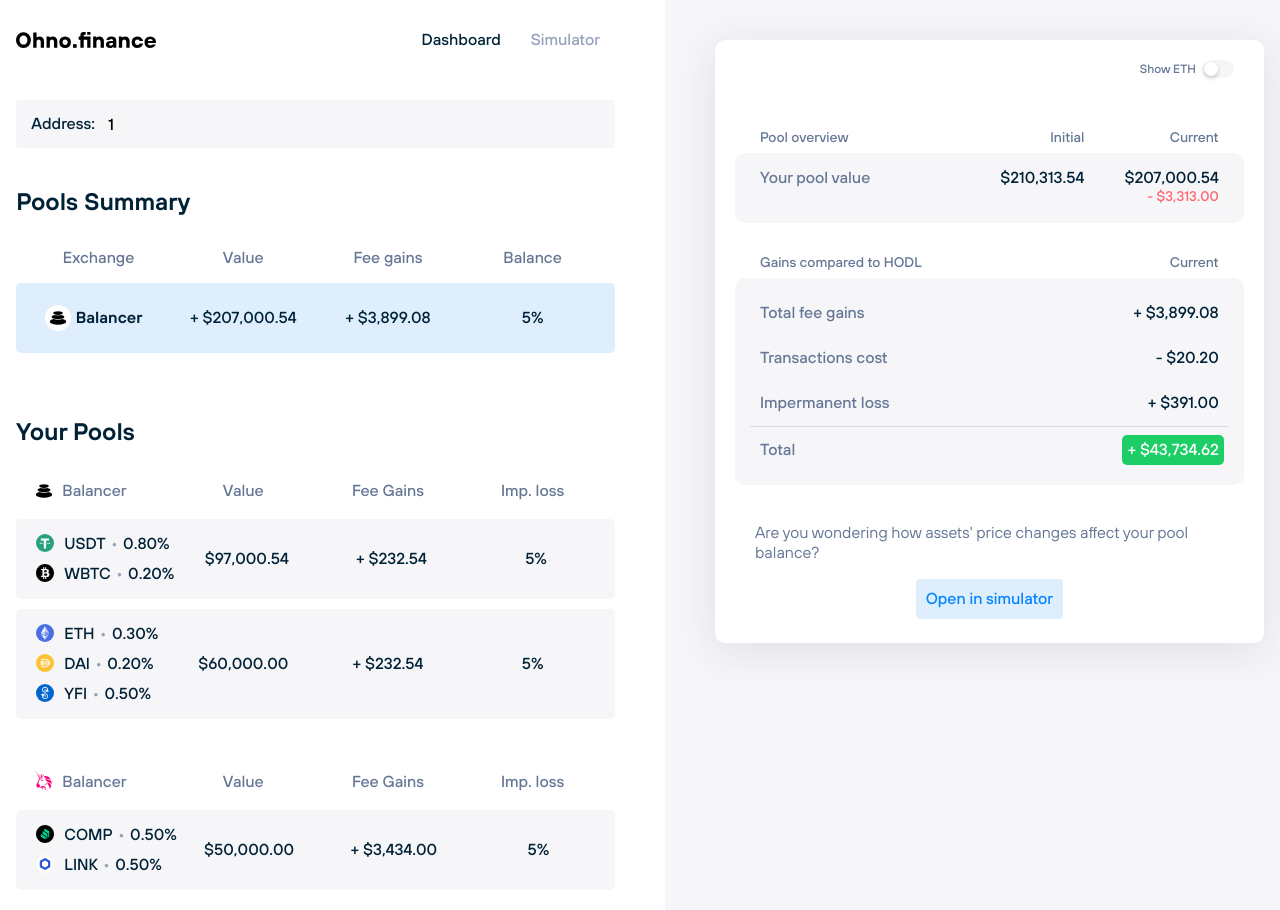
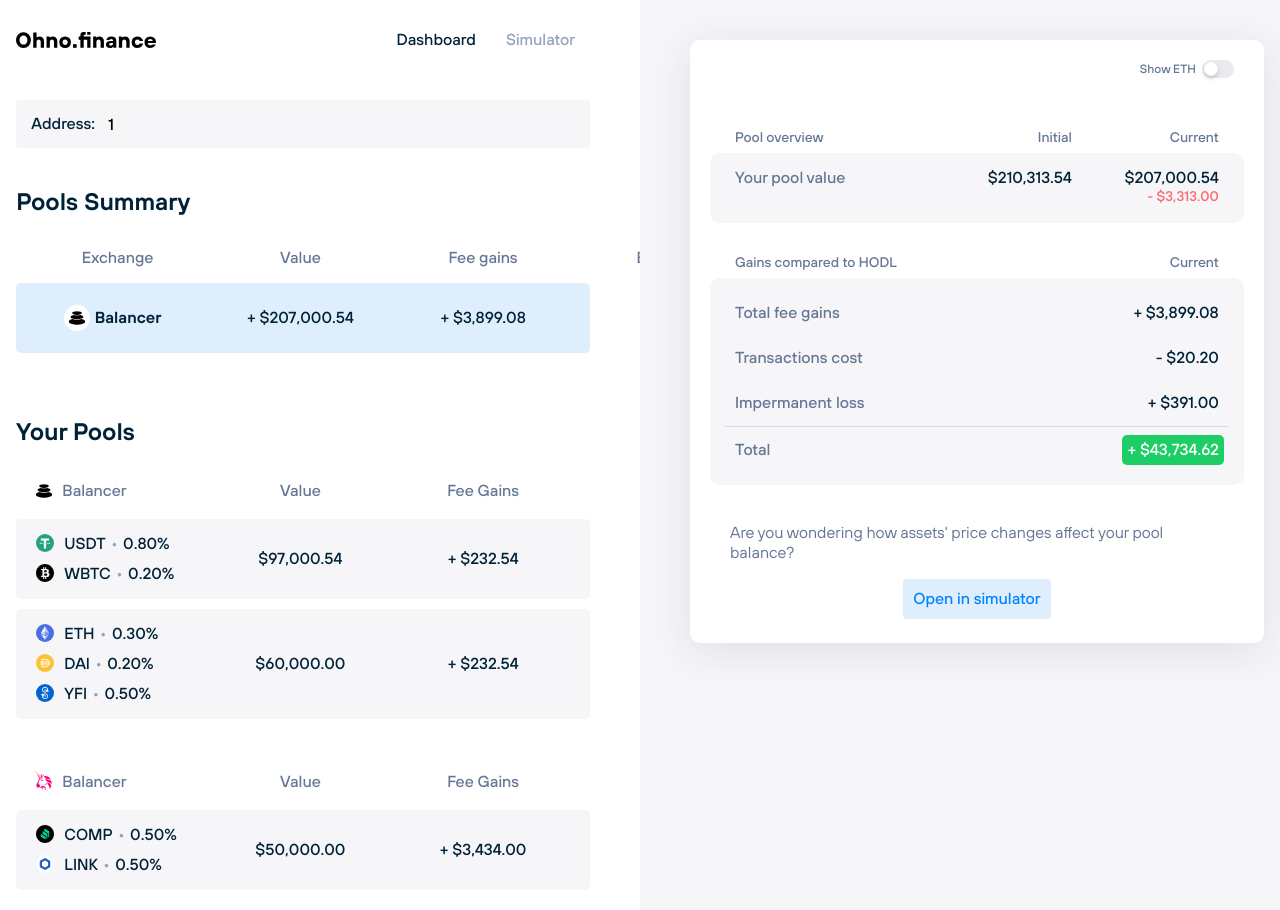
Before and after one commit to croco-finance/frontend, a React (Create React App) app: page /dashboard/1 in a window 1280 px wide. Shown: the top 910 px of the page. Built offline with nearby package versions, Linux system fonts and the light colour scheme.

Commit message:
chore: cleanup

```diff
--- a/src/components/ui/ToggleSwitch/index.tsx
+++ b/src/components/ui/ToggleSwitch/index.tsx
@@ -68,7 +68,7 @@
                 onColor={colors.PASTEL_BLUE_DARK}
                 checkedIcon={false}
                 uncheckedIcon={false}
-                offColor={colors.BACKGROUND}
+                offColor={colors.BACKGROUND_DARK}
                 color={colors.BLUE}
                 isSmall={isSmall}
                 width={isSmall ? 32 : 42}
--- a/src/views/dashboard/components/LeftContainer/PoolItem/index.tsx
+++ b/src/views/dashboard/components/LeftContainer/PoolItem/index.tsx
@@ -33,7 +33,7 @@
 
 const Item = styled.div`
     display: flex;
-    flex: 0 0 25%;
+    flex: 0 0 33%;
     justify-content: center;
     align-items: center;
     font-weight: ${variables.FONT_WEIGHT.MEDIUM};
@@ -113,7 +113,7 @@
             <Gains>
                 <FiatAmount value={feesUSD} usePlusSymbol></FiatAmount>
             </Gains>
-            <Balance>5%</Balance>
+            {/* <Balance>5%</Balance> */}
         </Wrapper>
     );
 };
--- a/src/views/dashboard/components/LeftContainer/PoolList/index.tsx
+++ b/src/views/dashboard/components/LeftContainer/PoolList/index.tsx
@@ -22,7 +22,7 @@
 
 const HeaderChild = styled.div`
     display: flex;
-    flex: 0 0 25%;
+    flex: 0 0 33%;
     justify-content: center;
     align-items: center;
 `;
@@ -66,7 +66,7 @@
                             </Exchange>
                             <Value>Value</Value>
                             <Gains>Fee Gains</Gains>
-                            <Roi>Imp. loss</Roi>
+                            {/* <Roi>Imp. loss</Roi> */}
                         </Header>
 
                         <ItemsWrapper>
--- a/src/views/dashboard/components/LeftContainer/SummaryItem/index.tsx
+++ b/src/views/dashboard/components/LeftContainer/SummaryItem/index.tsx
@@ -5,12 +5,6 @@
 import { useDispatch, useSelector } from 'react-redux';
 import { getPoolsSummaryObject } from '../../../../../utils/math';
 import * as actionTypes from '../../../../../store/actions/actionTypes';
-
-const formatter = new Intl.NumberFormat('en-US', {
-    style: 'currency',
-    currency: 'USD',
-    minimumFractionDigits: 2,
-});
 
 const Wrapper = styled.div<{ isSelected: boolean }>`
     display: flex;
@@ -39,7 +33,7 @@
 
 const Item = styled.div`
     display: flex;
-    flex: 0 0 25%;
+    flex: 0 0 33%;
     justify-content: center;
     color: ${colors.FONT_DARK};
 `;
@@ -97,7 +91,7 @@
             <Gains>
                 <FiatAmount value={feesUSD} usePlusSymbol />
             </Gains>
-            <Roi>{roi}%</Roi>
+            {/* <Roi>{roi}%</Roi> */}
         </Wrapper>
     );
 };
--- a/src/views/dashboard/components/LeftContainer/SummaryList/index.tsx
+++ b/src/views/dashboard/components/LeftContainer/SummaryList/index.tsx
@@ -23,7 +23,7 @@
 
 const HeaderChild = styled.div`
     display: flex;
-    flex: 0 0 25%;
+    flex: 0 0 33%;
     justify-content: center;
 `;
 
--- a/src/views/dashboard/index.tsx
+++ b/src/views/dashboard/index.tsx
@@ -33,14 +33,14 @@
 `;
 
 const LeftWrapper = styled.div`
-    width: 52%;
+    width: 50%;
     padding: 0px 50px 20px 0;
     /* animation: ${animations.SHOW_UP} 1.5s; */
 `;
 
 const RightWrapper = styled.div`
     padding: 40px 0px 20px 50px;
-    width: 48%;
+    width: 50%;
     background-color: ${colors.BACKGROUND};
 `;
 
--- a/src/views/simulator/components/CardInfo/CardOverview/index.tsx
+++ b/src/views/simulator/components/CardInfo/CardOverview/index.tsx
@@ -110,7 +110,7 @@
     return (
         <Wrapper>
             <SwitchWrapper>
-                <ToggleLabel>Show Crypto</ToggleLabel>
+                <ToggleLabel>Show ETH</ToggleLabel>
                 <ToggleSwitch checked={false} onChange={() => {}} isSmall />
             </SwitchWrapper>
             <HeaderWrapper>
```
